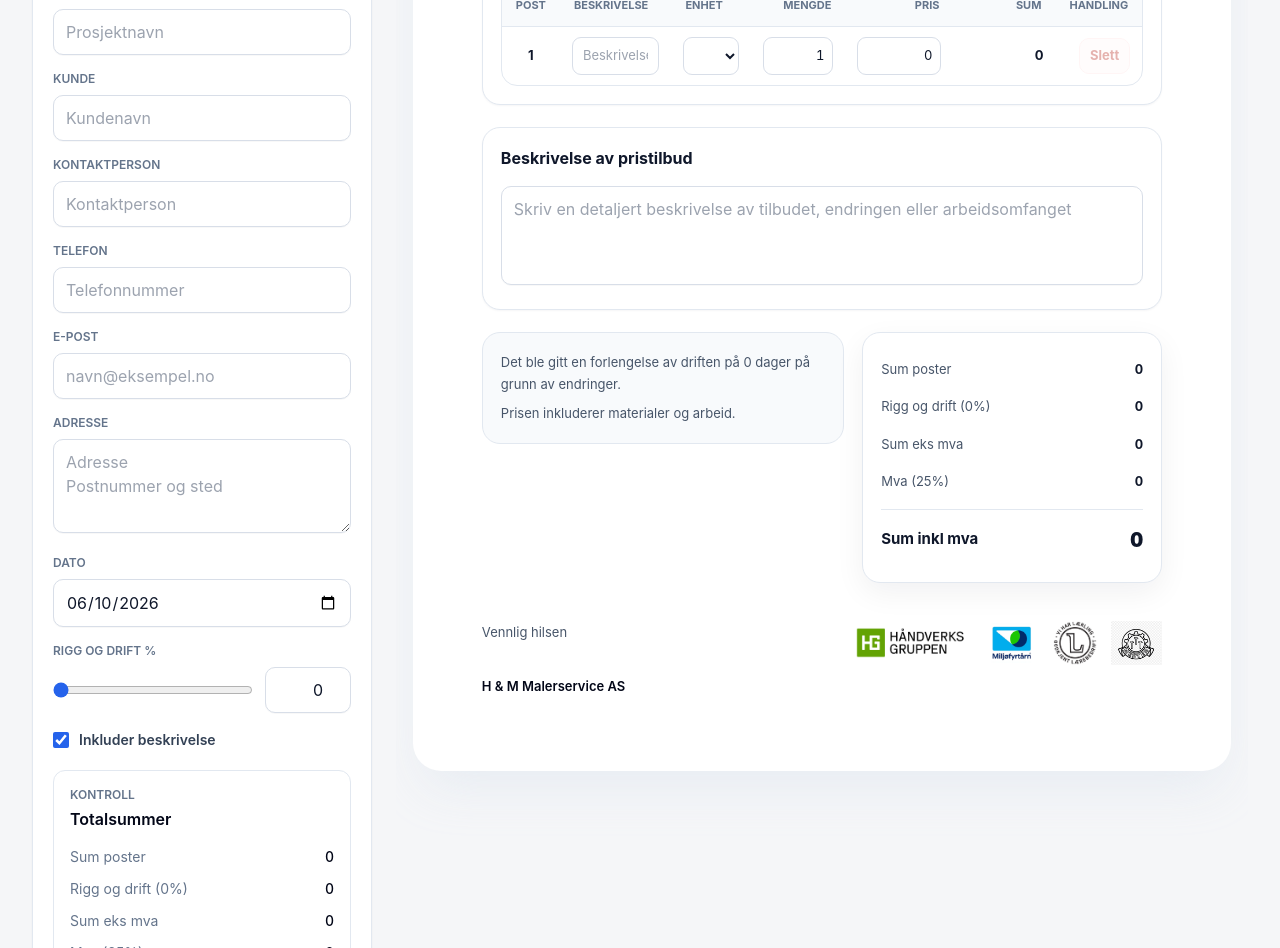
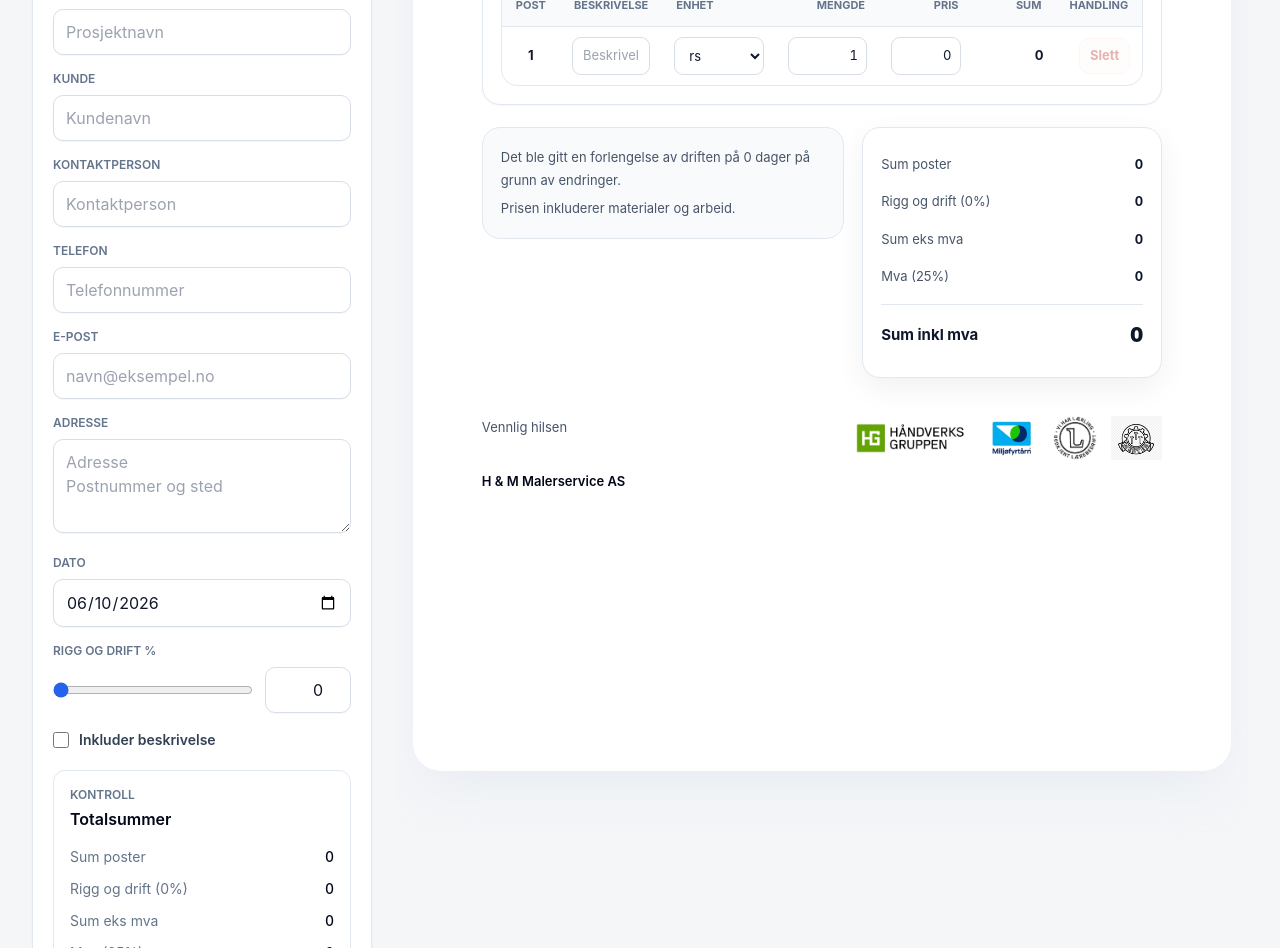
Before and after one commit to snorrekolnes/hm-malerservice-quote, a Next.js app: page / in a window 1280 px wide. Shown: the part 400-1348 px from the top of the page. Built offline with nearby package versions, Linux system fonts and the light colour scheme.

Commit message:
UI improvements: document types, rigg & drift, textarea, logo, styling

```diff
--- a/app/globals.css
+++ b/app/globals.css
@@ -83,6 +83,8 @@ textarea {
 }
 
 .unit-control {
+  min-width: 90px;
+  width: 90px;
   padding-right: 30px;
 }
 
--- a/components/QuoteGenerator.tsx
+++ b/components/QuoteGenerator.tsx
@@ -227,7 +227,7 @@ export function QuoteGenerator() {
   const [date, setDate] = useState(getTodayInputValue);
   const [riggDriftPercent, setRiggDriftPercent] = useState(0);
   const [additionalDescription, setAdditionalDescription] = useState("");
-  const [showDetailedDescription, setShowDetailedDescription] = useState(true);
+  const [showDetailedDescription, setShowDetailedDescription] = useState(false);
   const [rows, setRows] = useState<QuoteRow[]>([createRow()]);
 
   const totals = useMemo(() => {
@@ -636,9 +636,9 @@ function loadDocument(event: React.ChangeEvent<HTMLInputElement>) {
                     <colgroup>
                       <col className="w-[52px]" />
                       <col />
-                      <col className="w-[80px]" />
-                      <col className="w-[94px]" />
-                      <col className="w-[108px]" />
+                      <col className="w-[100px]" />
+                      <col className="w-[120px]" />
+                      <col className="w-[120px]" />
                       <col className="w-[102px]" />
                       <col className="no-print w-[62px]" />
                     </colgroup>
@@ -746,7 +746,7 @@ function loadDocument(event: React.ChangeEvent<HTMLInputElement>) {
 
               </section>
 
-              {showDetailedDescription && (
+              {showDetailedDescription && additionalDescription.trim().length > 0  && (
                 <section className="document-section offer-description-section">
                   <div className="section-heading">
                     <div>
```
